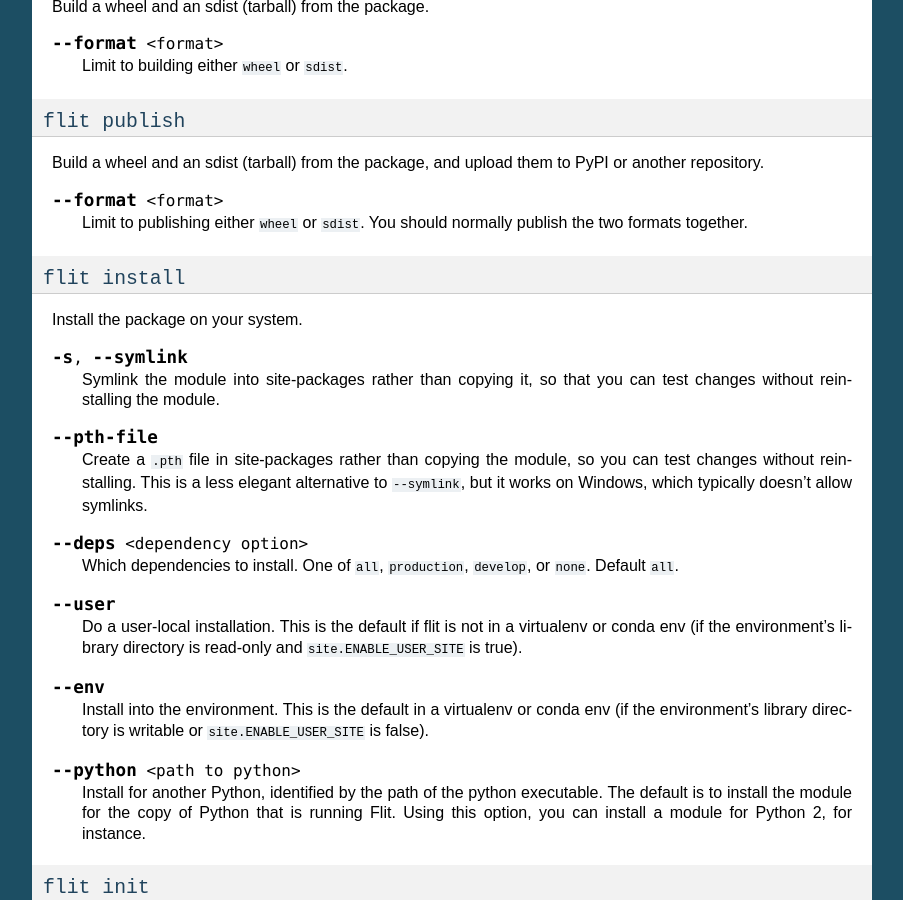
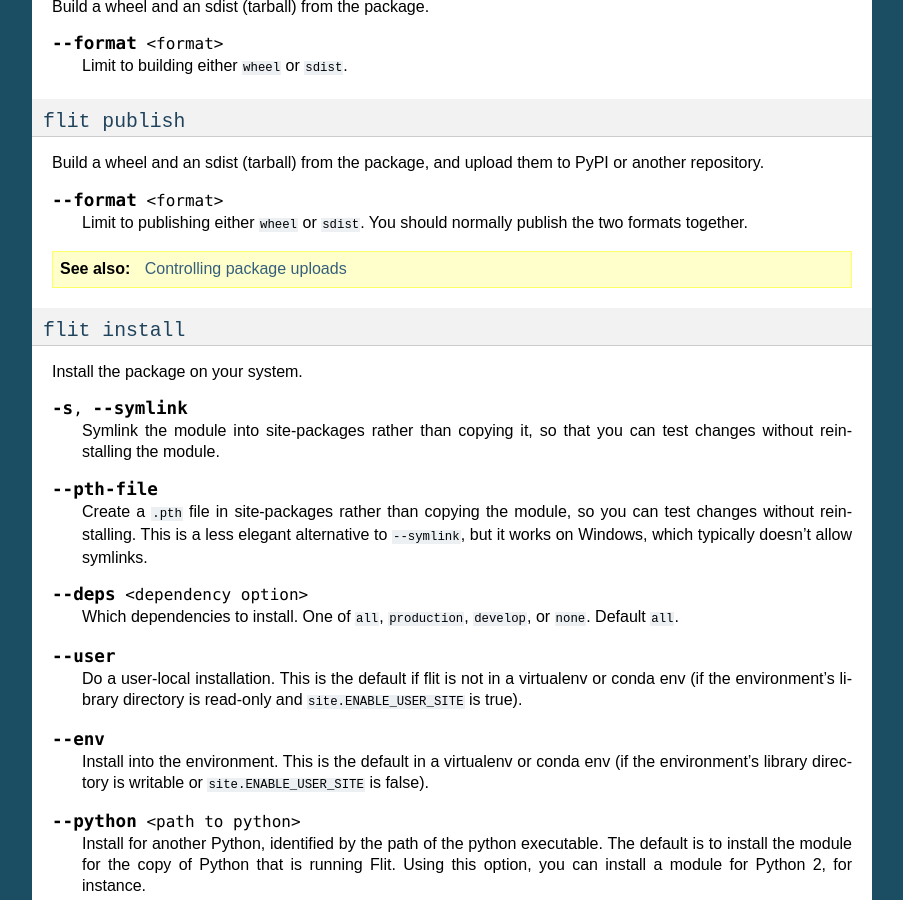
Before and after one commit to pypa/flit, a Sphinx documentation site: the page built from doc/cmdline.rst, in a window 1280 px wide and 900 px high, scrolled down 573 px. Shown: the whole window, without its empty margins (198-1101 px from the left). Built offline with Sphinx 7.4.7, drawn with Linux system fonts in a browser that asks for light colours; some of the changed lines change nothing that is shown.

Commit message:
Link uploading doc from 'flit publish' description

```diff
--- a/doc/cmdline.rst
+++ b/doc/cmdline.rst
@@ -44,7 +44,7 @@
 
 
 ``flit publish``
----------------
+----------------
 
 .. program:: flit publish
 
@@ -55,6 +55,8 @@
 
    Limit to publishing either ``wheel`` or ``sdist``.
    You should normally publish the two formats together.
+
+.. seealso:: :doc:`upload`
 
 ``flit install``
 ----------------
```
